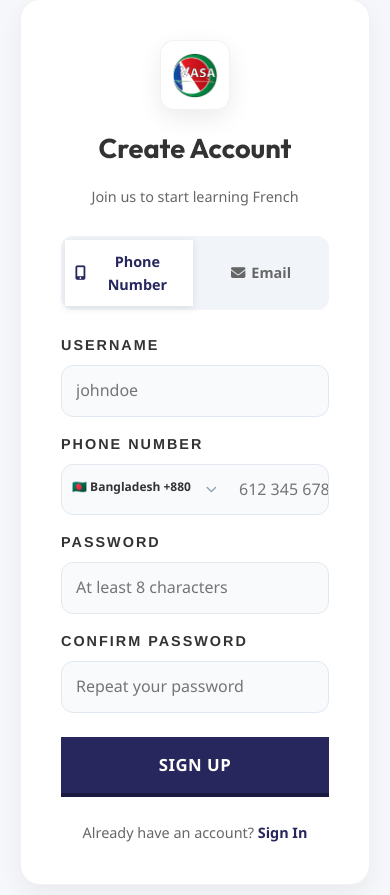
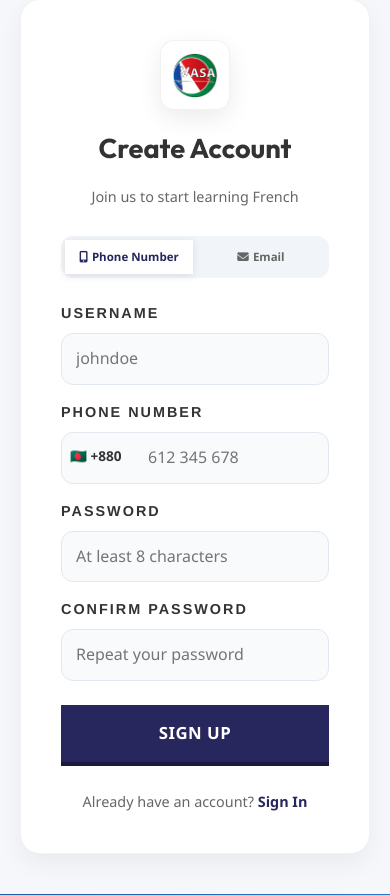
Before and after one commit to Asif1166/french-lms-2, a Django app: page /accounts/register/ in a window 390 px wide. Shown: the part 106-1001 px from the top of the page. Run offline with Django 5.2, Linux system fonts and the light colour scheme; some libraries are stand-ins or nearby versions.

Commit message:
update design

```diff
--- a/templates/accounts/register.html
+++ b/templates/accounts/register.html
@@ -68,6 +68,43 @@
         padding: 12px 28px 12px 10px; font-size: .75rem; font-weight: 600;
         color: var(--text-main); cursor: pointer; outline: none;
         min-width: 150px; max-width: 165px;
+    }
+    @media (max-width: 480px) {
+        .country-select {
+            opacity: 0;
+            position: absolute;
+            top: 0; left: 0;
+            width: 100%; height: 100%;
+            cursor: pointer;
+            z-index: 2;
+        }
+        .country-select-wrap {
+            min-width: 72px;
+            max-width: 80px;
+        }
+        .country-display {
+            display: flex !important;
+            align-items: center;
+            gap: 4px;
+            font-size: .85rem;
+            font-weight: 700;
+            color: var(--text-main);
+            padding: 12px 8px;
+            white-space: nowrap;
+            pointer-events: none;
+        }
+        .country-select-arrow { display: none; }
+        .phone-number-input {
+            padding: 12px 8px;
+            font-size: .95rem;
+        }
+        /* Tab text no wrap */
+        .method-btn {
+            white-space: nowrap;
+            font-size: .72rem !important;
+            padding: 8px 6px !important;
+            gap: 4px !important;
+        }
     }
     .country-select-arrow {
         position: absolute; right: 8px; top: 50%; transform: translateY(-50%);
@@ -156,9 +193,10 @@
                 <label class="form-label">Phone Number</label>
                 <div class="phone-input-group">
                     <div class="country-select-wrap">
+                        <span class="country-display" id="countryDisplay" style="display:none;">🇧🇩 +880</span>
                         <select class="country-select" name="country_code" id="countryCode">
-                            <option value="+33">🇫🇷 France +33</option>
-                            <option value="+880" selected>🇧🇩 Bangladesh +880</option>
+                            <option value="+33" data-flag="🇫🇷">🇫🇷 France +33</option>
+                            <option value="+880" data-flag="🇧🇩" selected>🇧🇩 Bangladesh +880</option>
                             <option value="+1">🇺🇸 USA +1</option>
                             <option value="+44">🇬🇧 UK +44</option>
                             <option value="+49">🇩🇪 Germany +49</option>
@@ -277,5 +315,21 @@
     document.getElementById('phoneInput').addEventListener('input', function() {
         this.value = this.value.replace(/[^0-9]/g, '');
     });
+
+    // Mobile: show only flag + code in country dropdown
+    (function() {
+        var sel = document.getElementById('countryCode');
+        var display = document.getElementById('countryDisplay');
+        function updateDisplay() {
+            if (window.innerWidth <= 480) {
+                var opt = sel.options[sel.selectedIndex];
+                var flag = opt.getAttribute('data-flag') || '';
+                display.textContent = flag + ' ' + sel.value;
+            }
+        }
+        sel.addEventListener('change', updateDisplay);
+        updateDisplay();
+        window.addEventListener('resize', updateDisplay);
+    })();
 </script>
 {% endblock %}
```
Also changed, not shown: templates/accounts/login.html (+46 -2 lines).
